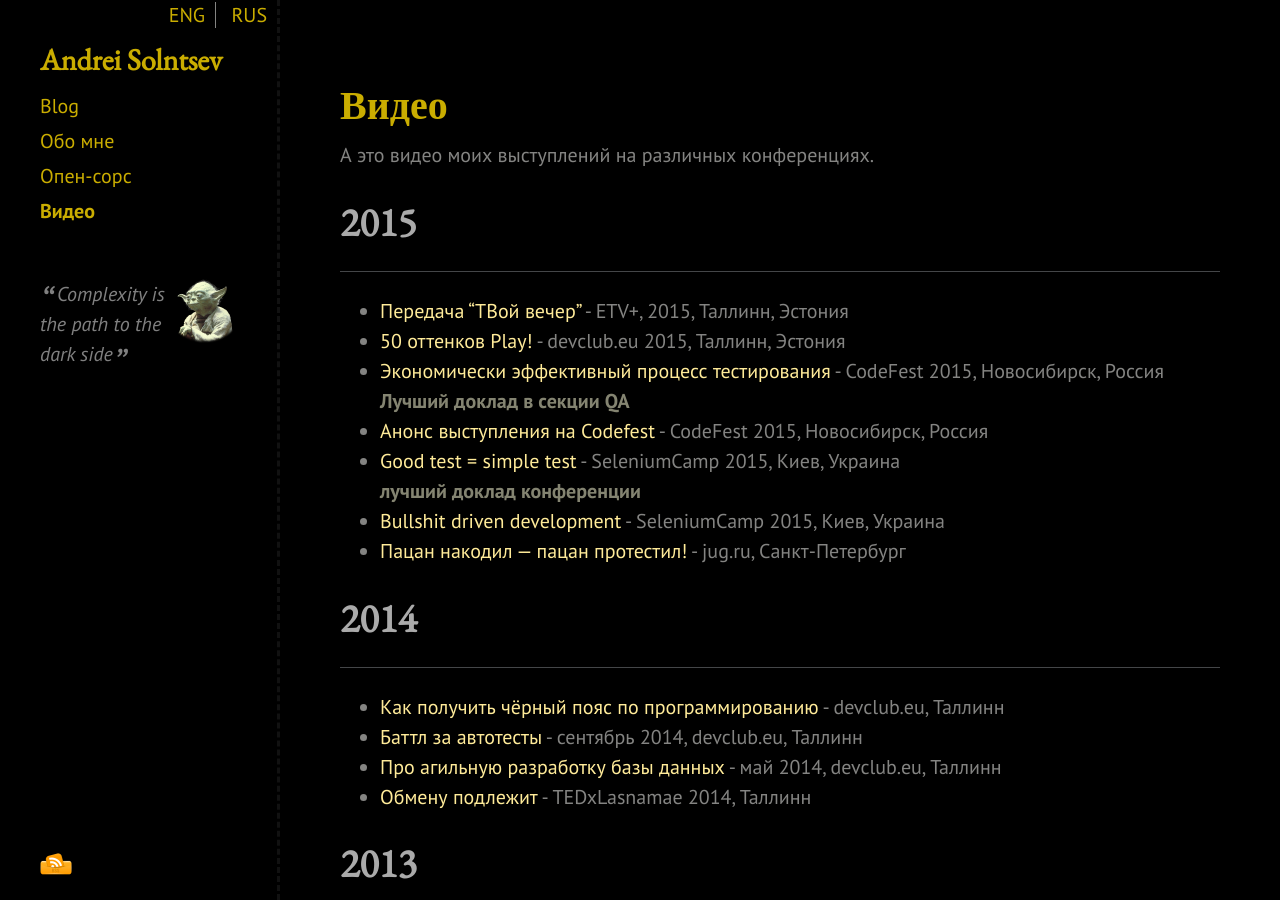
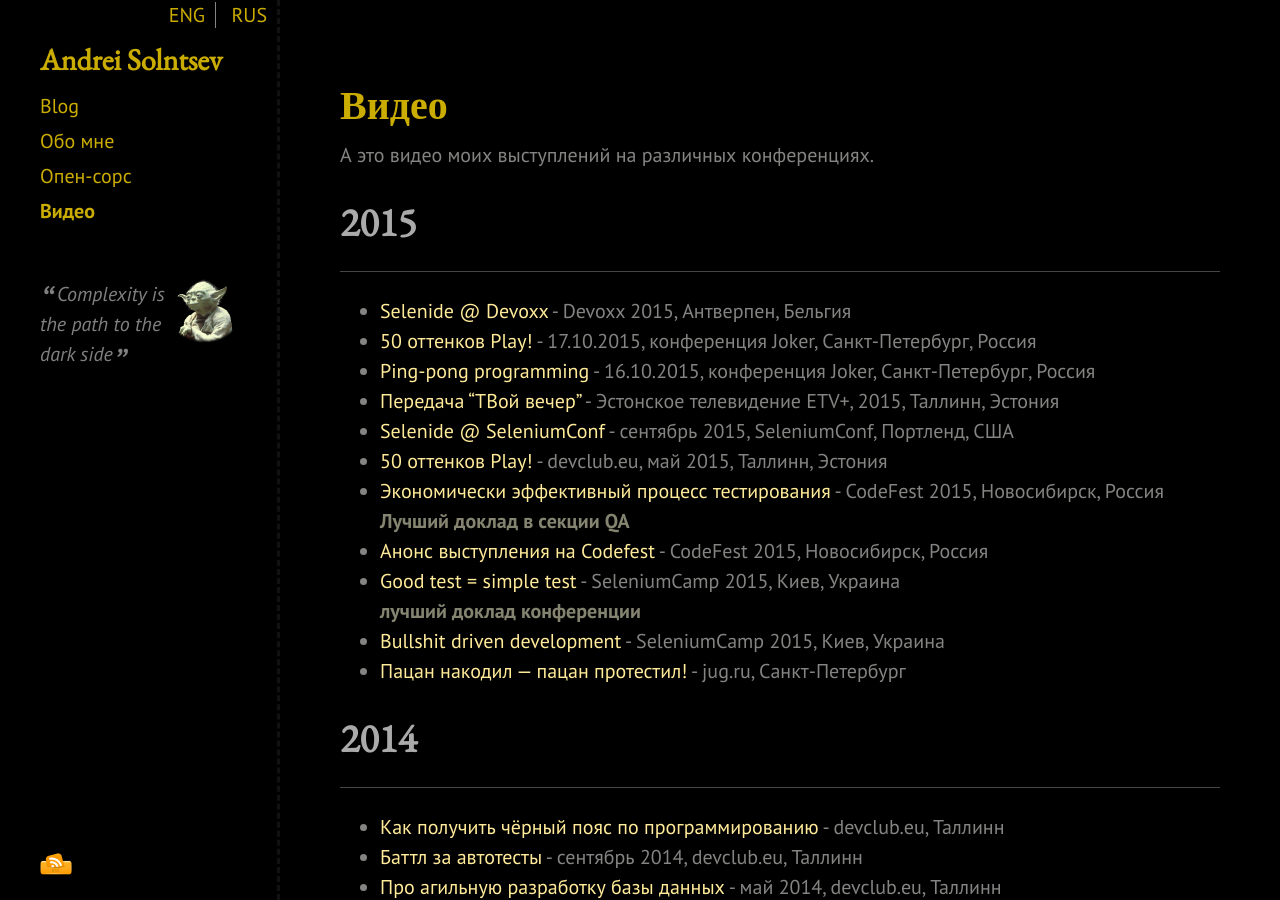
Before and after one commit to asolntsev/asolntsev.github.io, a Jekyll site: the page built from ru/video.md, in a window 1280 px wide and 900 px high. Built offline with Jekyll 4.4.1, drawn with Linux system fonts in a browser that asks for light colours; nearby versions of some CDN libraries; Markdown is read by kramdown in place of the engine named in the settings.

Commit message:
add #Jokerconf 2015 videos

```diff
--- a/ru/video.md
+++ b/ru/video.md
@@ -9,8 +9,12 @@ category: ru
 # 2015
 * * *
 
-* [Передача "ТВой вечер"](http://asolntsev.livejournal.com/77094.html) - ETV+, 2015, Таллинн, Эстония
-* [50 оттенков Play!](https://www.youtube.com/watch?v=kZDa5hD-oQI) - devclub.eu 2015, Таллинн, Эстония
+* [Selenide @ Devoxx](http://selenide.org/2015/11/13/selenide-on-devoxx/) - Devoxx 2015, Антверпен, Бельгия
+* [50 оттенков Play!](https://www.youtube.com/watch?v=Wi3uLRlOWeU) - 17.10.2015, конференция Joker, Санкт-Петербург, Россия
+* [Ping-pong programming](https://www.youtube.com/watch?v=NOrvkC4a_KU) - 16.10.2015, конференция Joker, Санкт-Петербург, Россия
+* [Передача "ТВой вечер"](http://asolntsev.livejournal.com/77094.html) - Эстонское телевидение ETV+, 2015, Таллинн, Эстония
+* [Selenide @ SeleniumConf](http://selenide.org/2015/09/23/selenide-on-seleniumconf/) - сентябрь 2015, SeleniumConf, Портленд, США
+* [50 оттенков Play!](https://www.youtube.com/watch?v=kZDa5hD-oQI) - devclub.eu, май 2015, Таллинн, Эстония
 * [Экономически эффективный процесс тестирования](http://2015.codefest.ru/lecture/990) - CodeFest 2015, Новосибирск, Россия
   <br>**Лучший доклад в секции QA**
 * [Анонс выступления на Codefest](https://www.youtube.com/watch?v=1ErjcjnTjBw) - CodeFest 2015, Новосибирск, Россия
```
